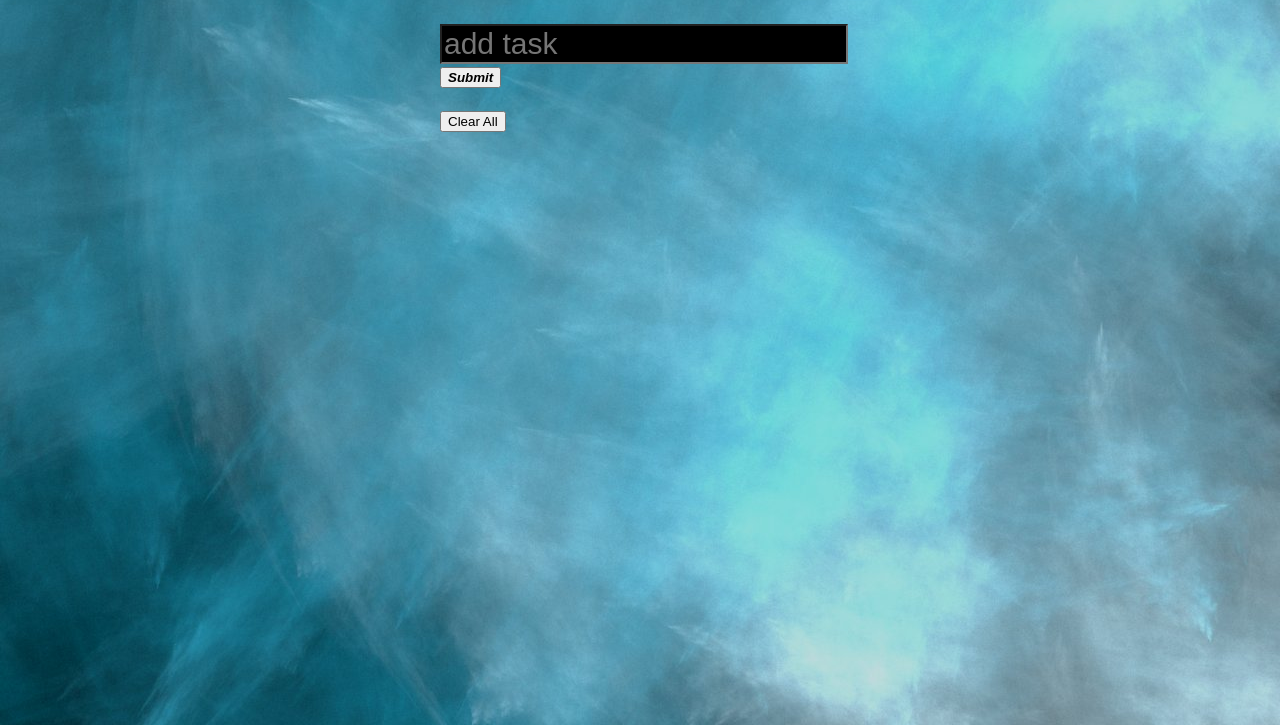
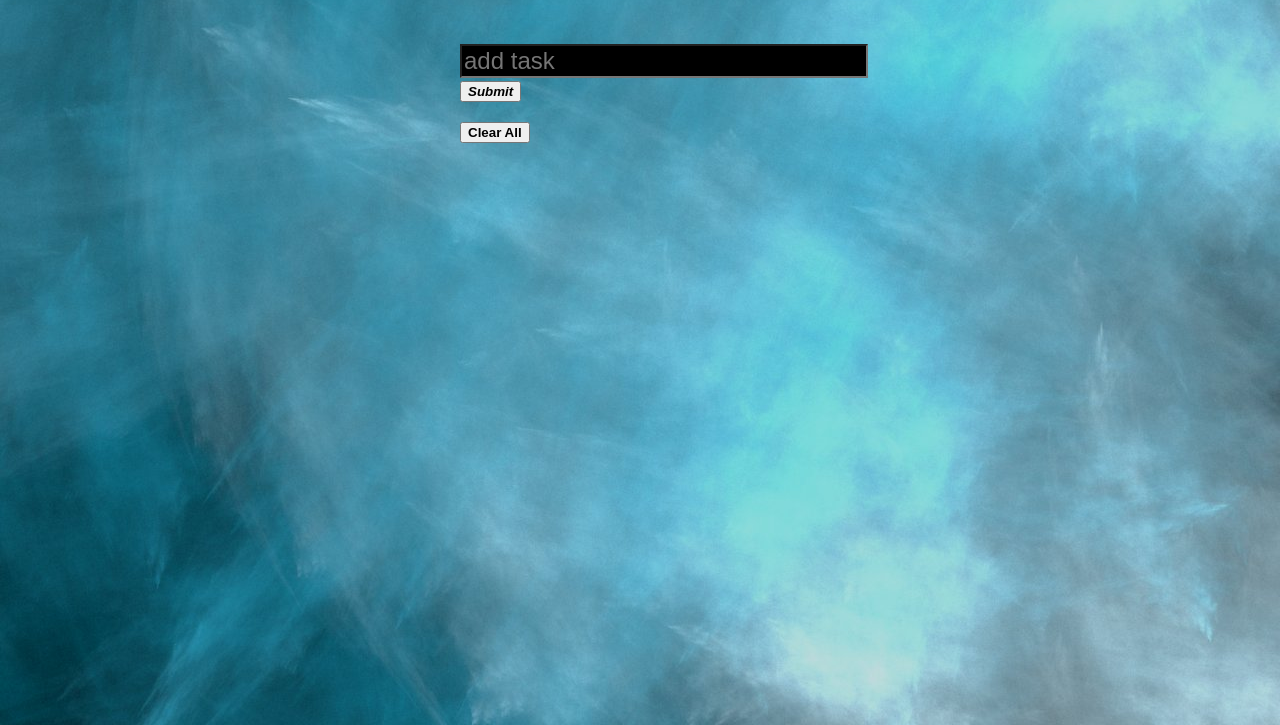
Before and after one commit to over45Codes/to-do-app, a plain HTML site: page index.html in a window 1280 px wide. Shown: the part 75-800 px from the top of the page. Drawn offline with Linux system fonts and the light colour scheme.

Commit message:
commit to master

```diff
--- a/index.html
+++ b/index.html
@@ -1,29 +1,33 @@
 <!DOCTYPE html>
 <html>
-
   <head>
-  <meta charset="utf-8">
-  <link rel="stylesheet" href="style.css">
-  <meta name="viewport" content="width=device-width, initial-scale=1">
+    <meta charset="utf-8" />
+    <link rel="stylesheet" href="style.css" />
+    <meta name="viewport" content="width=device-width, initial-scale=1" />
   </head>
 
   <body>
     <header>
       <h1>To-Do List</h1>
     </header>
-  <form>
-    <input type="text" id="input" class="todo-input" placeholder="add task">
+    <form class="todo-container">
+      <div>
+        <input
+          type="text"
+          id="input"
+          class="todo-input"
+          placeholder="add task">
+        </div>
         <button id="add-button" class="todo-button" type="submit">
           <i class="fa fa-fw fa-plus"><strong>Submit</strong></i>
         </button>
+        <ul id="list-items"></ul>
+
+        <button id="clear-all" class="addBttn">
+          <strong>Clear All</strong>
+        </button>
+      </div>
     </form>
-  <div class="todo-container">
-    <ul id="list-items">
-    </ul>
-  </div>
-  <button id="clear-all">Clear All</button>
-  </div>
     <script type="text/javascript" src="todoscript.js"></script>
   </body>
-
 </html>
--- a/style.css
+++ b/style.css
@@ -1,6 +1,7 @@
 html {
   background-image: url("images/blue-mist.jpg");
   background-size: cover;
+  background-repeat: no-repeat;
 }
 
 body {
@@ -14,7 +15,24 @@ body {
 input {
   display: grid;
   width: 400px;
-  font-size: 1.5em;
+  font-size: 1.2em;
   background-color: black;
   color: white;
 }
+
+.todo-container {
+  margin: auto;
+  padding: 20px;
+  height: 10pc;
+  width: 25pc;
+}
+
+.addBtn {
+  position: absolute;
+  cursor: pointer;
+}
+
+.addBttn {
+  position: absolute;
+  cursor: pointer;
+}
--- a/todoscript.js
+++ b/todoscript.js
@@ -1,32 +1,31 @@
+const input = document.getElementById("input");
 
-const input = document.getElementById('input');
-
-const submitBtn = document.getElementById('add-button');
-submitBtn.addEventListener('click', addTodo);
+const submitBtn = document.getElementById("add-button");
+submitBtn.addEventListener("click", addTodo);
 
 function addTodo(event) {
   event.preventDefault();
-    console.log('clicked');
+  console.log("clicked");
   renderTodo();
 }
 function renderTodo() {
-    let listItem = document.getElementById('list-items');
+  let listItem = document.getElementById("list-items");
   console.log(listItem);
-    let ul = document.querySelector('ul');
-    let li = document.createElement('li');
+  let ul = document.querySelector("ul");
+  let li = document.createElement("li");
   ul.appendChild(li);
   li.textContent = input.value;
-    if (input.value != '');
-    (input.value);
-    input.value = '';
+  if (input.value != "");
+  input.value;
+  input.value = "";
 
-    let deleteBtn = document.createElement('button');
-    deleteBtn.className = 'btn btn-danger btn-sm float-right delete';
-    deleteBtn.appendChild(document.createTextNode('X'));
+  let deleteBtn = document.createElement("button");
+  deleteBtn.className = "btn btn-danger btn-sm float-right delete";
+  deleteBtn.appendChild(document.createTextNode("X"));
   li.appendChild(deleteBtn);
   listItem.appendChild(li);
 }
-document.querySelector('ul').addEventListener('click', deleteItem);
+document.querySelector("ul").addEventListener("click", deleteItem);
 
 function deleteItem(e) {
   console.log(e.target.parentElement);
@@ -34,12 +33,12 @@ function deleteItem(e) {
   let parentElement = remove.parentElement;
   parentElement.removeChild(remove);
 }
-const ClearAll = document.getElementById('clear-all');
-ClearAll.addEventListener('click', clearAll);
+const ClearAll = document.getElementById("clear-all");
+ClearAll.addEventListener("click", clearAll);
 
 function clearAll(e) {
-    console.log('clear all clicked');
-    const listItems = document.querySelectorAll('li');
+  console.log("clear all clicked");
+  const listItems = document.querySelectorAll("li");
   listItems.forEach((li) => {
     li.remove();
   });
```
Lines whose indentation alone changed are shown as unchanged.
